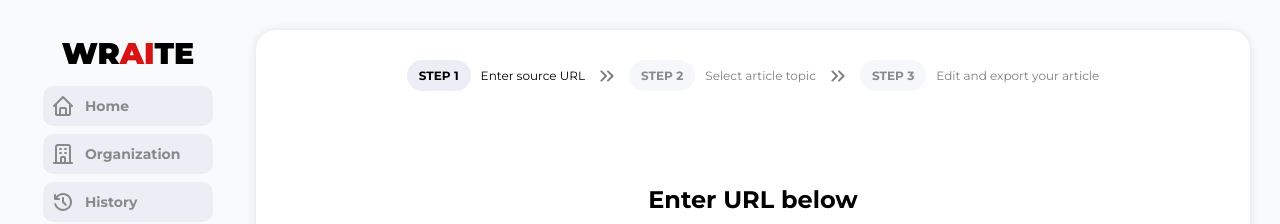
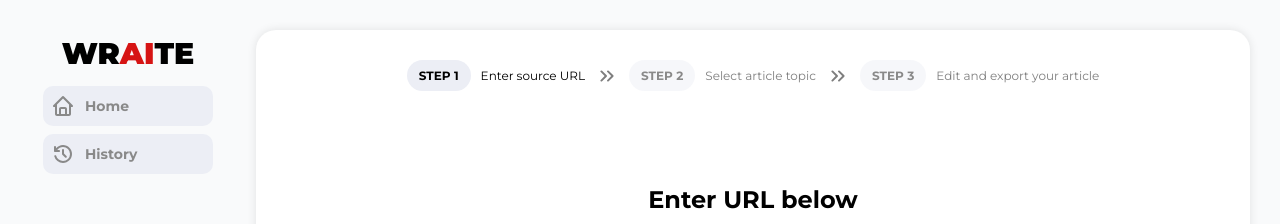
Before and after one commit to News-AIgency/App, a Vue app in the folder frontend/: page / in a window 1280 px wide. Shown: the top 224 px of the page. Built offline with nearby package versions, Linux system fonts and the light colour scheme.

Commit message:
hide organizations button

```diff
--- a/frontend/src/App.vue
+++ b/frontend/src/App.vue
@@ -27,7 +27,7 @@
             >Home</a
           >
         </div>
-        <div class="navbar-item">
+        <!-- <div class="navbar-item">
           <svg
             class="icon"
             xmlns="http://www.w3.org/2000/svg"
@@ -44,7 +44,7 @@
               d="M19 21V5a2 2 0 0 0-2-2H7a2 2 0 0 0-2 2v16m14 0h2m-2 0h-5m-9 0H3m2 0h5M9 7h1m-1 4h1m4-4h1m-1 4h1m-5 10v-5a1 1 0 0 1 1-1h2a1 1 0 0 1 1 1v5m-4 0h4"
             /></svg
           ><a href="">Organization</a>
-        </div>
+        </div> -->
         <div class="navbar-item">
           <svg
             class="icon"
```
